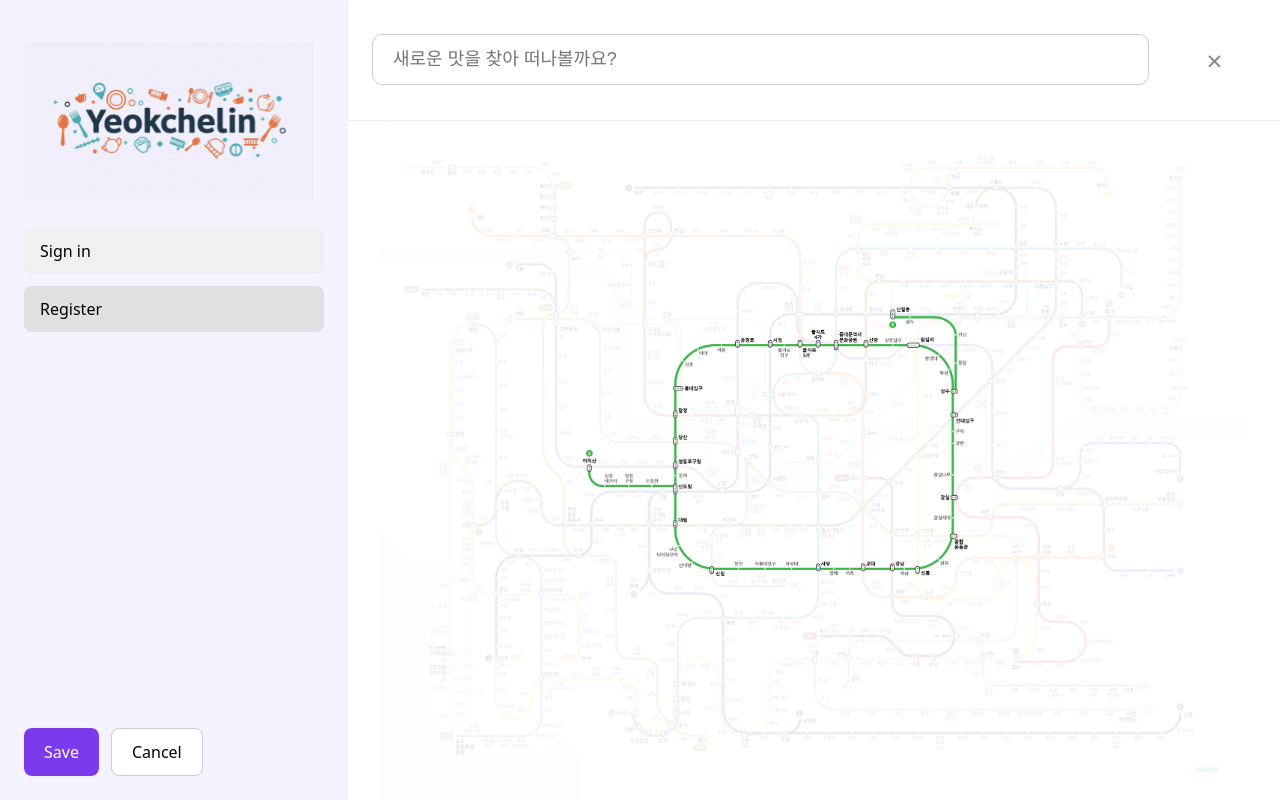
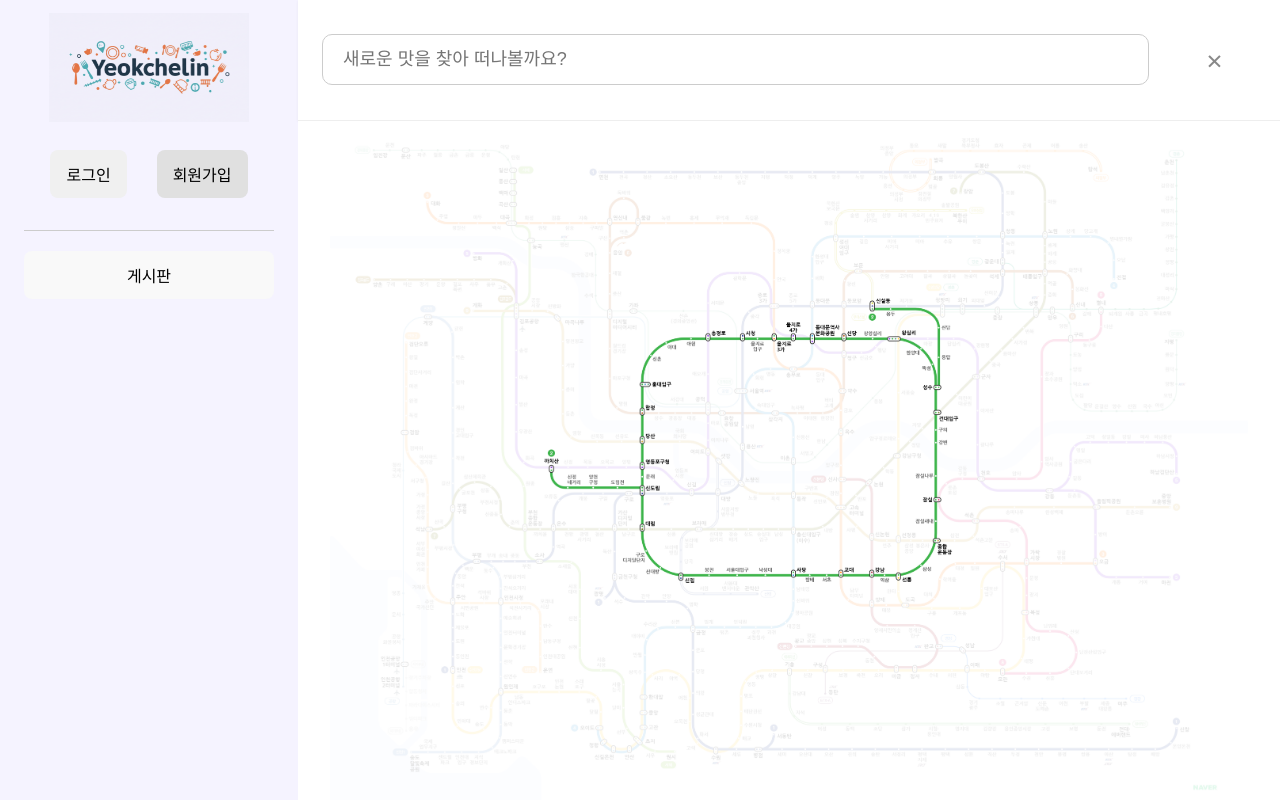
Before and after one commit to yeokchelin/FrontEnd, a React (Vite) app: page / in a window 1280 px wide. Built offline with nearby package versions, Linux system fonts and the light colour scheme.

Commit message:
sidebar_수정

```diff
--- a/src/components/Sidebar.jsx
+++ b/src/components/Sidebar.jsx
@@ -3,16 +3,20 @@ import logo from "../assets/logo_main.jpg";
 
 export default function Sidebar() {
   return (
-    <aside className={styles.sidebar}>
-      <div>
+    <aside className={styles.sideBar}>
+      <div className={styles.sideMenu}>
         <h2 className={styles.title}><img src={logo} alt="logoMain" className={styles.image} /></h2>
-        <button className={styles.signin}>Sign in</button>
-        <button className={styles.register}>Register</button>
+        <div className={styles.userContainer}>
+          <button className={styles.signIn}>로그인</button>
+          <button className={styles.register}>회원가입</button>
+        </div>
+        <hr/>
+        <button className={styles.board}>게시판</button>
       </div>
-      <div className={styles.bottomButtons}>
+      {/* <div className={styles.bottomButtons}>
         <button className={styles.save}>Save</button>
         <button className={styles.cancel}>Cancel</button>
-      </div>
+      </div> */}
     </aside>
   );
 }
--- a/src/components/Sidebar.module.css
+++ b/src/components/Sidebar.module.css
@@ -1,5 +1,5 @@
-.sidebar {
-  width: 300px; /* 기존보다 넓게 */
+.sideBar {
+  width: 250px; /* 기존보다 넓게 */
   background-color: #f5f3ff;
   padding: 24px;
   display: flex;
@@ -7,29 +7,42 @@
   justify-content: space-between;
 }
 
+.sideMenu {
+  display: flex;
+  flex-direction: column;
+  align-items: center;
+}
+
 .title {
+  margin-top: -11px;
   font-size: 22px; /* 폰트 크게 */
   font-weight: bold;
   margin-bottom: 20px;
 }
 
 .image {
-  width: 290px;
+  width: 200px;
   height: auto;
-  mix-blend-mode: multiply;
+  mix-blend-mode: multiply; /* 투명 배경 적용용 */
 }
 
-.signin, .register {
+.userContainer {
+  display: flex;
+  margin-left: 0;
+  gap: 30px;
+  justify-content: center;
+}
+
+.signIn, .register {
   font-size: 16px;
   padding: 12px 16px;
   margin-bottom: 12px;
   border-radius: 8px;
-  width: 100%;
-  text-align: left;
+  text-align: center;
   border: none;
 }
 
-.signin {
+.signIn {
   background-color: #f0f0f0;
 }
 
@@ -37,10 +50,27 @@
   background-color: #e0e0e0;
 }
 
+.board {
+  font-size: 16px;
+  padding: 12px 16px;
+  margin-bottom: 12px;
+  border-radius: 8px;
+  width: 100%;
+  text-align: center;
+  border: none;
+}
+
 .bottomButtons {
   display: flex;
   gap: 12px;
   margin-top: 24px;
+}
+
+hr {
+  width: 100%;         /* 너비를 전체로 */
+  border: none;
+  border-top: 1px solid #ccc; /* 얇은 회색 선 */
+  margin: 20px 0;      /* 위아래 간격 */
 }
 
 .save, .cancel {
```
